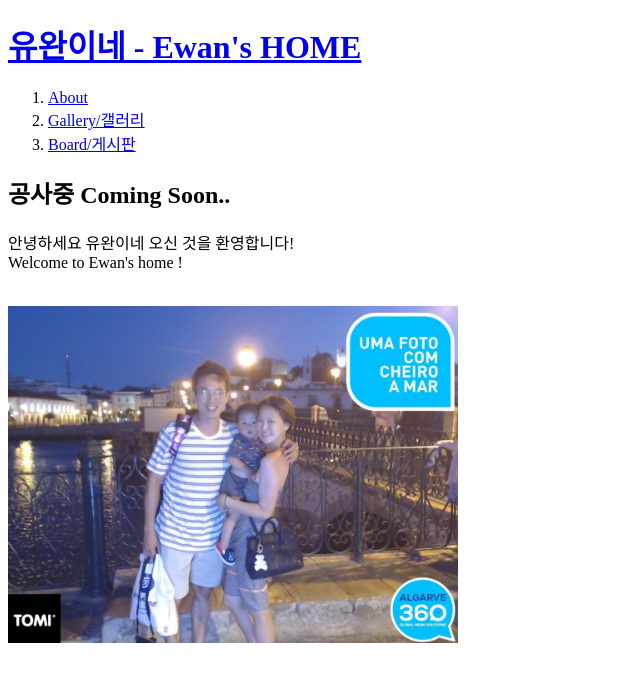
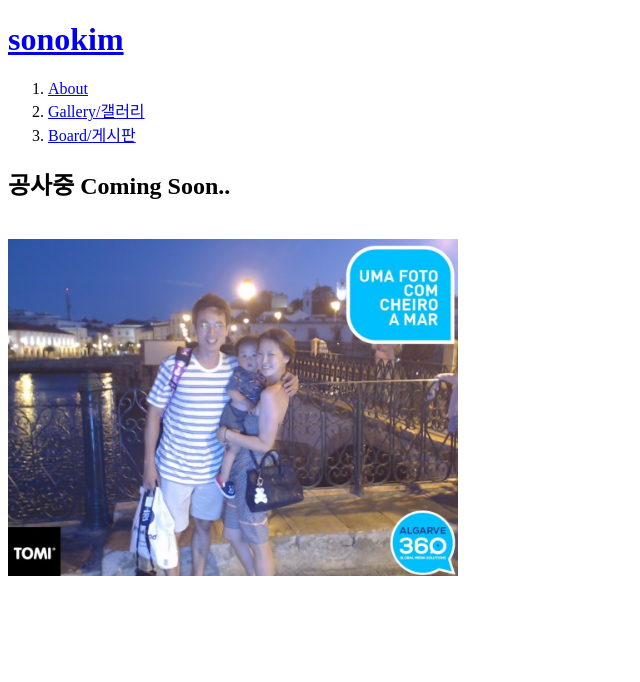
Before and after one commit to sunandrock/ewankim.com, a plain HTML site: page index.html in a window 1280 px wide. Shown: the whole page, without its empty margins (0-640 px from the left). Drawn offline with Linux system fonts and the light colour scheme.

Commit message:
Add files via upload

```diff
--- a/index.html
+++ b/index.html
@@ -1,11 +1,11 @@
 <!DOCTYPE html>
 <html>
 <head>
-    <title>유완이네 - Ewan</title>
+    <title>sonokim.com</title>
     <meta charset="utf-8">
 </head>
 <body>
-  <h1><a href="index.html">유완이네 - Ewan's HOME</a></h1>
+  <h1><a href="index.html">sonokim</a></h1>
     <ol>
       <li> <a href="1.html">About</a></li>
       <li> <a href="2.html">Gallery/갤러리</a> </li>
@@ -13,9 +13,6 @@
     </ol>
 
     <h2>공사중 Coming Soon..</a></h2>
-    <p>안녕하세요 유완이네 오신 것을 환영합니다!
-<br>Welcome to Ewan's home !
-    </p>
     <br>
     <img src="FARO.jpg" width="450">
 
```
